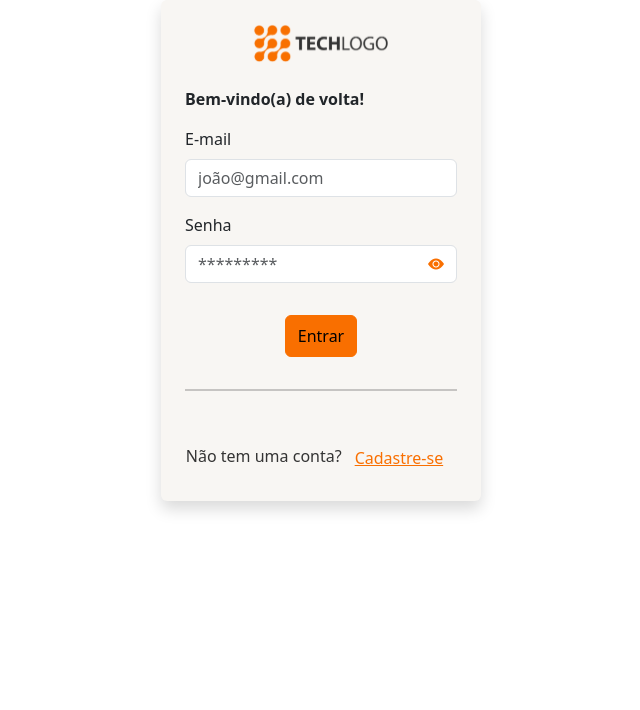
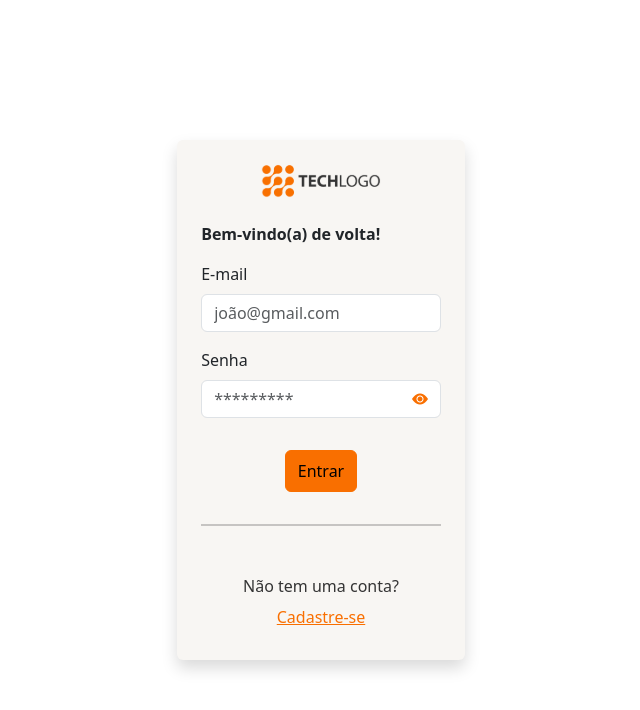
Before and after one commit to GabrielBerg4mini/freight-tracker-dashboard, an Angular app: page /sign-in in a window 1280 px wide. Shown: the top 710 px of the page, without its empty margins (319-959 px from the left). Built offline with nearby package versions, Linux system fonts and the light colour scheme.

Commit message:
[Style: Auth Layout] Center auth pages vertically and horizontally
Use flexbox centering on the auth layout's main element so sign-in/sign-up content is centered on screen.

```diff
--- a/src/app/layouts/auth-layout/auth-layout.html
+++ b/src/app/layouts/auth-layout/auth-layout.html
@@ -1,3 +1,3 @@
-<main>
+<main class="d-flex align-items-center justify-content-center vh-100">
   <router-outlet></router-outlet>
 </main>
```
